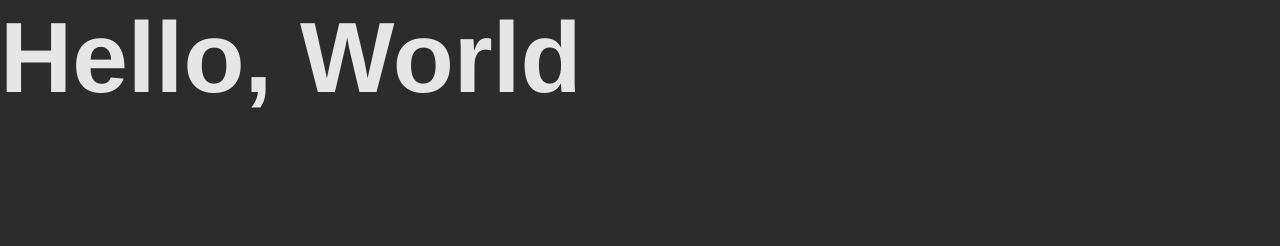
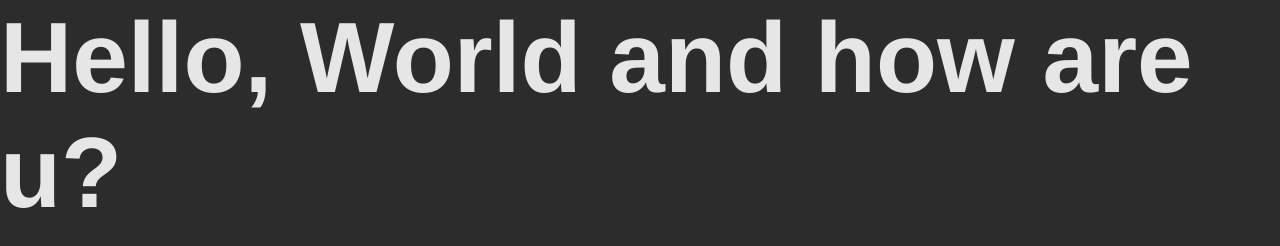
Before and after one commit to andruudev/First.Repo, a plain HTML site: page index.html in a window 1280 px wide. Drawn offline with Linux system fonts and the light colour scheme.

Commit message:
update the file again

```diff
--- a/index.html
+++ b/index.html
@@ -10,7 +10,7 @@
 </head>
 
 <body>
-  <h1>Hello, World</h1>
+  <h1>Hello, World and how are u?</h1>
 
   <script src="./index.js"></script>
 </body>
```
